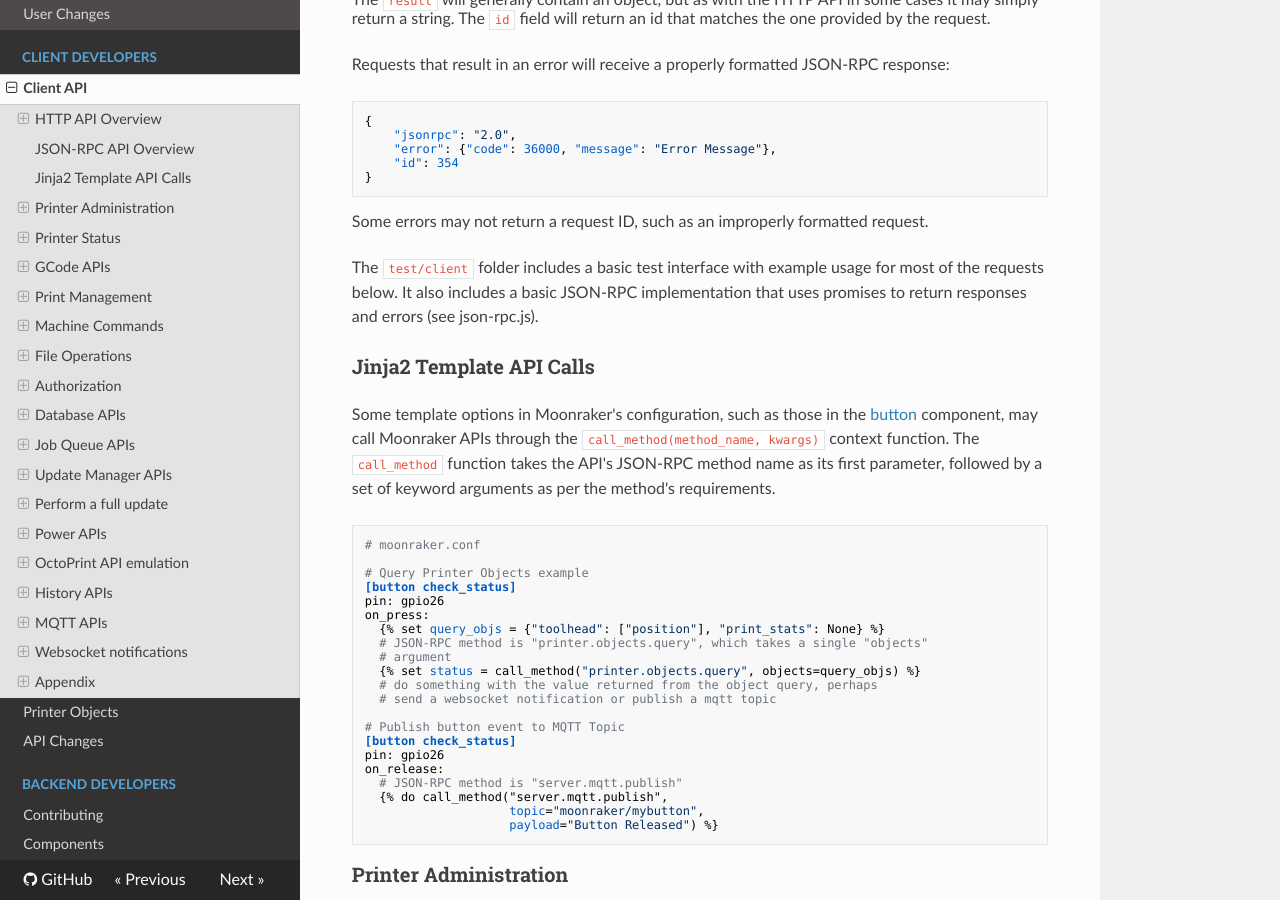
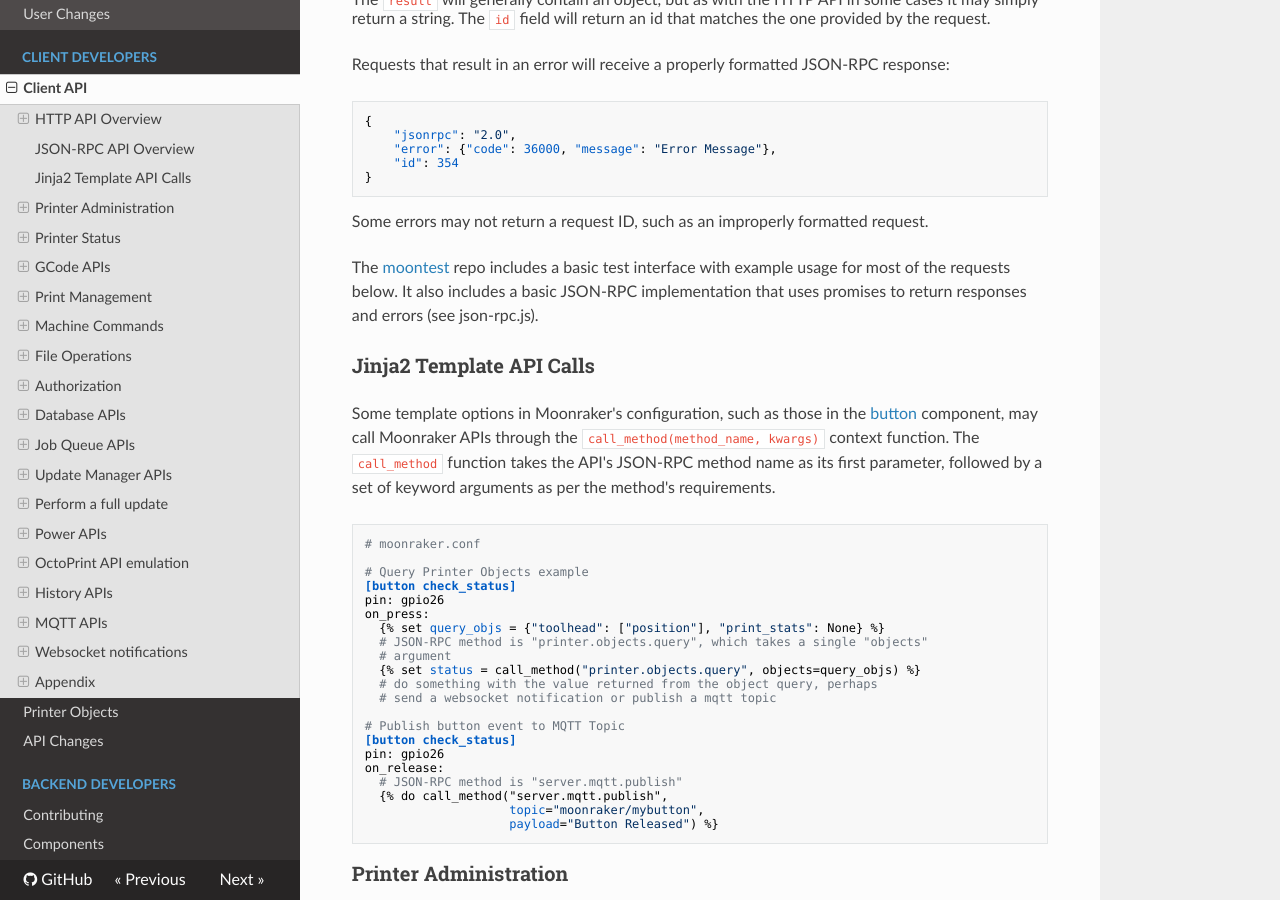
Before and after one commit to Marirossibn/moonraker, an MkDocs documentation site: the page built from docs/web_api.md, in a window 1280 px wide and 900 px high, scrolled down 2355 px. Built offline with MkDocs 1.6.1, drawn with Linux system fonts in a browser that asks for light colours; nearby versions of some CDN libraries.

Commit message:
docs: fix reference to the test client
Signed-off-by:  Eric Callahan <arksine.code@gmail.com>

````diff
--- a/docs/web_api.md
+++ b/docs/web_api.md
@@ -130,9 +130,10 @@ JSON-RPC response:
 ```
 Some errors may not return a request ID, such as an improperly formatted request.
 
-The `test/client` folder includes a basic test interface with example usage for
-most of the requests below.  It also includes a basic JSON-RPC implementation
-that uses promises to return responses and errors (see json-rpc.js).
+The [moontest](https://www.github.com/arksine/moontest) repo includes a basic
+test interface with example usage for most of the requests below.  It also
+includes a basic JSON-RPC implementation that uses promises to return responses
+and errors (see json-rpc.js).
 
 ### Jinja2 Template API Calls
 
````
